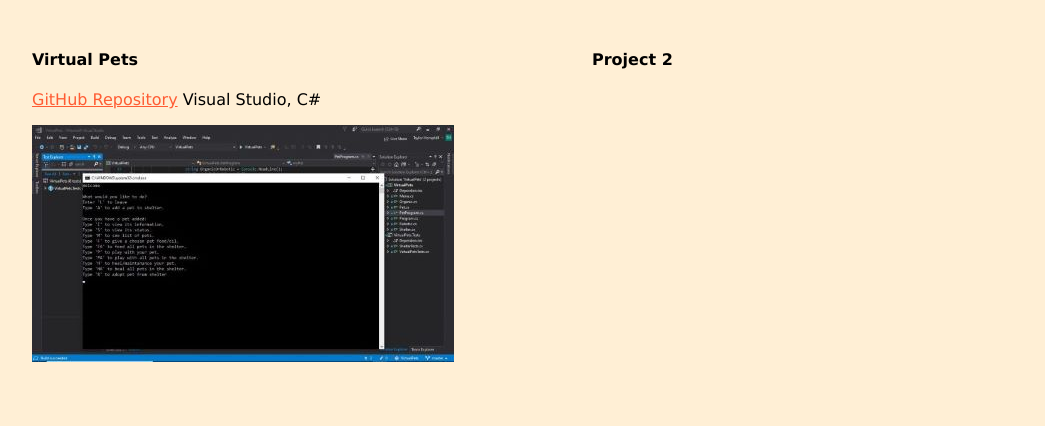
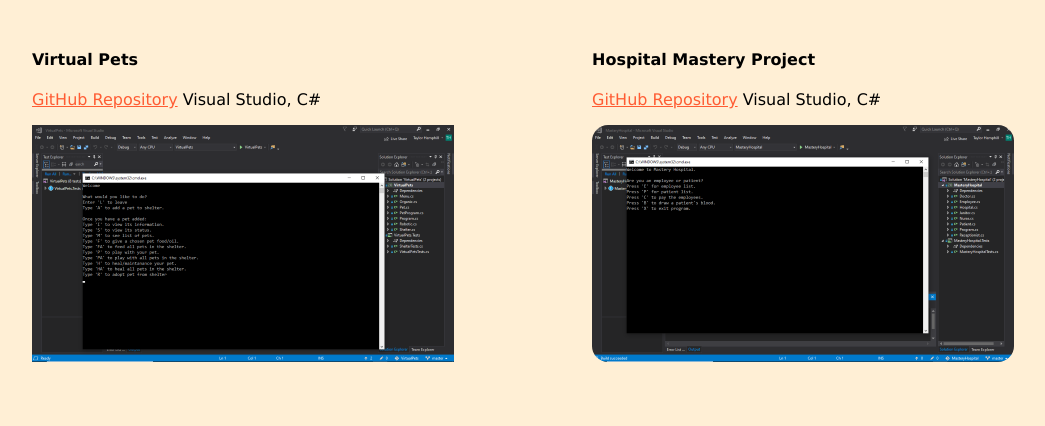
Before and after one commit to THemphill23/THemphill23.github.io, a plain HTML site: page projects.html in a window 1280 px wide. Shown: the part 369-795 px from the top of the page, without its empty margins (8-1053 px from the left). Drawn offline with Linux system fonts and the light colour scheme.

Commit message:
More Styles Changes

```diff
--- a/projectStyle.css
+++ b/projectStyle.css
@@ -44,15 +44,20 @@ nav{
     border-radius: 1rem;
 }
 
+.hospitalImg{
+    border-radius: 1rem;
+}
+
+.vPetsImg{
+    border-radius: 1rem;
+}
+
 .gridTwo{
     margin: 2rem;
     display: grid;
     grid-template-columns: repeat(2, 35rem);
     grid-template-rows: repeat(2, 25rem);
     width: 42rem;
-}
-.vPetsImg{
-    border-radius: 1rem;
 }
 
 h1{
--- a/projects.html
+++ b/projects.html
@@ -27,14 +27,16 @@
             <a href=https://github.com/THemphill23/VirtualPets target="_blank" >GitHub Repository</a>
             Visual Studio, C#
             </p>
-            <img src="images/VirtualPets3.jpg" class="vPetImg"></img>
+            <img src="images/VirtualPets2.png" class="vPetImg"></img>
         </article>
 
         <article class="grid-item grid-item-2">
-            <h4>Project 2</h4>
-            <img></img>
-
-            <p></p>
+            <h4>Hospital Mastery Project</h4>
+            <p class="gitLink">
+                <a href=https://github.com/THemphill23/MasteryHospital target="_blank" >GitHub Repository</a>
+                Visual Studio, C#
+                </p>
+                <img src="images/hospital2.png" class="hospitalImg"></img>
         </article>
 
         <article class="grid-item grid-item-3">
```
Also changed, not shown: images/VirtualPets.jpg (deleted), images/VirtualPets.png (added), images/VirtualPets2.jpg (deleted), images/VirtualPets2.png (added), images/VirtualPets3.jpg (deleted), images/hospital2.png (added).
